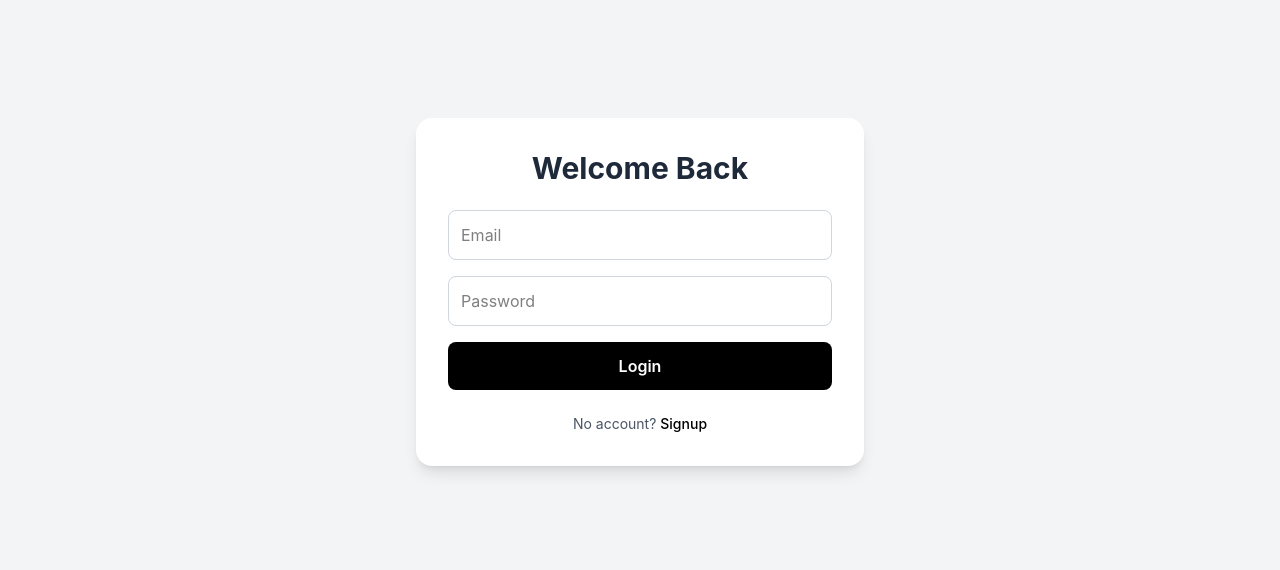
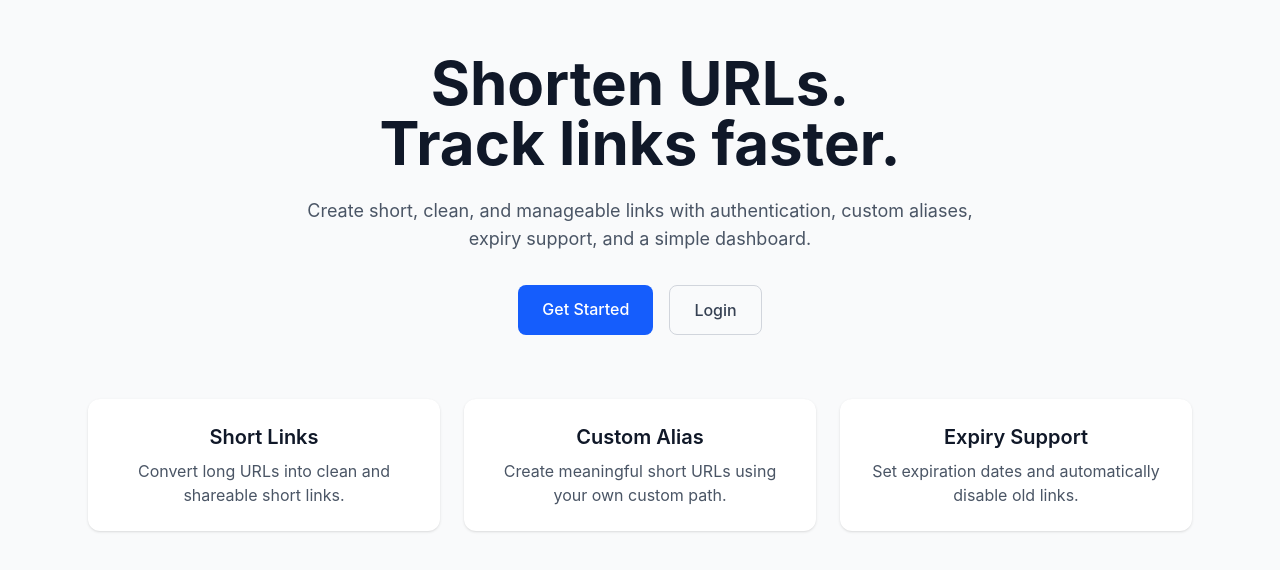
Before and after one commit to ar-rehman-work/url_shortner, a React (Vite) app in the folder frontend/: page / in a window 1280 px wide. Before the commit this address led to /login. Shown: the part 108-678 px from the top of the page. Built offline with nearby package versions, Linux system fonts and the light colour scheme.

Commit message:
Update the Authflow logic

```diff
--- a/frontend/src/App.jsx
+++ b/frontend/src/App.jsx
@@ -1,37 +1,22 @@
-import { Routes, Route, Navigate } from 'react-router-dom'
+import { Routes, Route } from 'react-router-dom'
 
 import Login from './pages/Login'
 import Signup from './pages/Signup'
 import Dashboard from './pages/Dashboard'
 
 import ProtectedRoute from './components/ProtectedRoute'
+import { appRoutes } from './routes/appRoutes'
 
 const App = () => {
   return (
     <Routes>
-      <Route
-        path='/'
-        element={<Navigate to='/dashboard' replace />}
-      />
-
-      <Route
-        path='/login'
-        element={<Login />}
-      />
-
-      <Route
-        path='/signup'
-        element={<Signup />}
-      />
-
-      <Route
-        path='/dashboard'
-        element={
-          <ProtectedRoute>
-            <Dashboard />
-          </ProtectedRoute>
-        }
-      />
+      {appRoutes.map(({ path, element }) => (
+        <Route
+          key={path}
+          path={path}
+          element={element}
+        />
+      ))}
     </Routes>
   )
 }
--- /dev/null
+++ b/frontend/src/components/RouteHandler.jsx
@@ -0,0 +1,50 @@
+import { Navigate, useLocation } from 'react-router-dom'
+
+import useAuth from '../hooks/useAuth'
+
+const DEFAULT_AUTHENTICATED_PATH = '/dashboard'
+const DEFAULT_UNAUTHENTICATED_PATH = '/login'
+
+const getRedirectPath = location => {
+  const from = location.state?.from
+
+  if (!from) {
+    return DEFAULT_AUTHENTICATED_PATH
+  }
+
+  return `${from.pathname}${from.search || ''}${from.hash || ''}`
+}
+
+const RouteHandler = ({
+  children,
+  isProtected = false,
+  mustNotBeProtected = false,
+  authenticatedRedirectTo,
+  unauthenticatedRedirectTo = DEFAULT_UNAUTHENTICATED_PATH
+}) => {
+  const location = useLocation()
+  const { isAuthenticated } = useAuth()
+
+  if (isProtected && !isAuthenticated) {
+    return (
+      <Navigate
+        to={unauthenticatedRedirectTo}
+        replace
+        state={{ from: location }}
+      />
+    )
+  }
+
+  if (mustNotBeProtected && isAuthenticated) {
+    return (
+      <Navigate
+        to={authenticatedRedirectTo || getRedirectPath(location)}
+        replace
+      />
+    )
+  }
+
+  return children
+}
+
+export default RouteHandler
--- /dev/null
+++ b/frontend/src/pages/Home.jsx
@@ -0,0 +1,67 @@
+import { Link } from 'react-router-dom'
+
+const Home = () => {
+  return (
+    <main className='min-h-screen bg-gray-50'>
+      <section className='mx-auto flex min-h-screen max-w-6xl flex-col items-center justify-center px-6 text-center'>
+        <h1 className='mb-6 text-4xl font-bold text-gray-900 md:text-6xl'>
+          Shorten URLs.
+          <br />
+          Track links faster.
+        </h1>
+
+        <p className='mb-8 max-w-2xl text-lg text-gray-600'>
+          Create short, clean, and manageable links with authentication,
+          custom aliases, expiry support, and a simple dashboard.
+        </p>
+
+        <div className='flex flex-col gap-4 sm:flex-row'>
+          <Link
+            to='/dashboard'
+            className='rounded-lg bg-blue-600 px-6 py-3 font-medium text-white transition hover:bg-blue-700'
+          >
+            Get Started
+          </Link>
+
+          <Link
+            to='/login'
+            className='rounded-lg border border-gray-300 px-6 py-3 font-medium text-gray-700 transition hover:bg-gray-100'
+          >
+            Login
+          </Link>
+        </div>
+
+        <div className='mt-16 grid w-full gap-6 md:grid-cols-3'>
+          <div className='rounded-xl bg-white p-6 shadow-sm'>
+            <h3 className='mb-2 text-xl font-semibold text-gray-900'>
+              Short Links
+            </h3>
+            <p className='text-gray-600'>
+              Convert long URLs into clean and shareable short links.
+            </p>
+          </div>
+
+          <div className='rounded-xl bg-white p-6 shadow-sm'>
+            <h3 className='mb-2 text-xl font-semibold text-gray-900'>
+              Custom Alias
+            </h3>
+            <p className='text-gray-600'>
+              Create meaningful short URLs using your own custom path.
+            </p>
+          </div>
+
+          <div className='rounded-xl bg-white p-6 shadow-sm'>
+            <h3 className='mb-2 text-xl font-semibold text-gray-900'>
+              Expiry Support
+            </h3>
+            <p className='text-gray-600'>
+              Set expiration dates and automatically disable old links.
+            </p>
+          </div>
+        </div>
+      </section>
+    </main>
+  )
+}
+
+export default Home
--- a/frontend/src/pages/Login.jsx
+++ b/frontend/src/pages/Login.jsx
@@ -1,19 +1,18 @@
 import { useState } from 'react'
-import { Link, useNavigate } from 'react-router-dom'
+import { Link, useNavigate, useLocation } from 'react-router-dom'
 
 import { loginUser } from '../api/urls'
 import useAuth from '../hooks/useAuth'
 
 const Login = () => {
   const navigate = useNavigate()
+  const location = useLocation()
   const { login } = useAuth()
-
+  const [error, setError] = useState('')
   const [formData, setFormData] = useState({
     email: '',
     password: ''
   })
-
-  const [error, setError] = useState('')
 
   const handleChange = event => {
     setFormData({
@@ -30,7 +29,7 @@ const Login = () => {
       const data = await loginUser(formData)
 
       login(data)
-      navigate('/dashboard')
+      navigate(location.state?.from?.pathname || '/dashboard', { replace: true })
     } catch (error) {
       setError(
         error.response?.data?.error ||
@@ -40,48 +39,48 @@ const Login = () => {
   }
 
   return (
-    <div className="h-screen flex items-center justify-center bg-gray-100">
-      <div className="w-full max-w-md bg-white p-8 rounded-2xl shadow-lg">
+    <div className='h-screen flex items-center justify-center bg-gray-100'>
+      <div className='w-full max-w-md bg-white p-8 rounded-2xl shadow-lg'>
 
-        <h2 className="text-3xl font-bold text-center text-gray-800 mb-6">
+        <h2 className='text-3xl font-bold text-center text-gray-800 mb-6'>
           Welcome Back
         </h2>
 
         {error && (
-          <div className="bg-red-50 text-red-600 text-sm p-3 rounded mb-4 border border-red-200">
+          <div className='bg-red-50 text-red-600 text-sm p-3 rounded mb-4 border border-red-200'>
             {error}
           </div>
         )}
 
-        <form onSubmit={handleSubmit} className="space-y-4">
+        <form onSubmit={handleSubmit} className='space-y-4'>
 
           <input
-            name="email"
-            placeholder="Email"
-            className="w-full border border-gray-300 p-3 rounded-lg focus:outline-none focus:ring-2 focus:ring-black"
+            name='email'
+            placeholder='Email'
+            className='w-full border border-gray-300 p-3 rounded-lg focus:outline-none focus:ring-2 focus:ring-black'
             onChange={handleChange}
           />
 
           <input
-            name="password"
-            type="password"
-            placeholder="Password"
-            className="w-full border border-gray-300 p-3 rounded-lg focus:outline-none focus:ring-2 focus:ring-black"
+            name='password'
+            type='password'
+            placeholder='Password'
+            className='w-full border border-gray-300 p-3 rounded-lg focus:outline-none focus:ring-2 focus:ring-black'
             onChange={handleChange}
           />
 
           <button
-            type="submit"
-            className="w-full bg-black text-white py-3 rounded-lg font-semibold hover:bg-gray-800 transition"
+            type='submit'
+            className='w-full bg-black text-white py-3 rounded-lg font-semibold hover:bg-gray-800 transition'
           >
             Login
           </button>
 
         </form>
 
-        <p className="text-sm text-center mt-6 text-gray-600">
+        <p className='text-sm text-center mt-6 text-gray-600'>
           No account?{' '}
-          <Link to="/signup" className="text-black font-medium hover:underline">
+          <Link to='/signup' className='text-black font-medium hover:underline'>
             Signup
           </Link>
         </p>
--- a/frontend/src/pages/Signup.jsx
+++ b/frontend/src/pages/Signup.jsx
@@ -6,14 +6,12 @@ import useAuth from '../hooks/useAuth'
 
 const Signup = () => {
   const navigate = useNavigate()
-
+  const [errors, setErrors] = useState([])
   const [formData, setFormData] = useState({
     name: '',
     email: '',
     password: ''
   })
-
-  const [errors, setErrors] = useState([])
 
   const handleChange = event => {
     setFormData({
@@ -28,7 +26,7 @@ const Signup = () => {
     setErrors([])
 
     try {
-      const data = await signup(formData)
+      await signup(formData)
 
       navigate('/login')
     } catch (error) {
@@ -39,17 +37,17 @@ const Signup = () => {
   }
 
   return (
-    <div className="h-screen flex items-center justify-center bg-gray-100">
+    <div className='h-screen flex items-center justify-center bg-gray-100'>
 
-      <div className="w-full max-w-md bg-white p-8 rounded-2xl shadow-lg">
+      <div className='w-full max-w-md bg-white p-8 rounded-2xl shadow-lg'>
 
-        <h2 className="text-3xl font-bold text-center text-gray-800 mb-6">
+        <h2 className='text-3xl font-bold text-center text-gray-800 mb-6'>
           Create Account
         </h2>
 
         {errors.length > 0 && (
-          <div className="bg-red-50 border border-red-200 text-red-600 text-sm p-3 rounded mb-4">
-            <ul className="list-disc ml-5">
+          <div className='bg-red-50 border border-red-200 text-red-600 text-sm p-3 rounded mb-4'>
+            <ul className='list-disc ml-5'>
               {errors.map((err, index) => (
                 <li key={index}>{err}</li>
               ))}
@@ -57,42 +55,42 @@ const Signup = () => {
           </div>
         )}
 
-        <form onSubmit={handleSubmit} className="space-y-4">
+        <form onSubmit={handleSubmit} className='space-y-4'>
 
           <input
-            name="name"
-            placeholder="Name"
-            className="w-full border border-gray-300 p-3 rounded-lg focus:outline-none focus:ring-2 focus:ring-black"
+            name='name'
+            placeholder='Name'
+            className='w-full border border-gray-300 p-3 rounded-lg focus:outline-none focus:ring-2 focus:ring-black'
             onChange={handleChange}
           />
 
           <input
-            name="email"
-            placeholder="Email"
-            className="w-full border border-gray-300 p-3 rounded-lg focus:outline-none focus:ring-2 focus:ring-black"
+            name='email'
+            placeholder='Email'
+            className='w-full border border-gray-300 p-3 rounded-lg focus:outline-none focus:ring-2 focus:ring-black'
             onChange={handleChange}
           />
 
           <input
-            name="password"
-            type="password"
-            placeholder="Password"
-            className="w-full border border-gray-300 p-3 rounded-lg focus:outline-none focus:ring-2 focus:ring-black"
+            name='password'
+            type='password'
+            placeholder='Password'
+            className='w-full border border-gray-300 p-3 rounded-lg focus:outline-none focus:ring-2 focus:ring-black'
             onChange={handleChange}
           />
 
           <button
-            type="submit"
-            className="w-full bg-black text-white py-3 rounded-lg font-semibold hover:bg-gray-800 transition"
+            type='submit'
+            className='w-full bg-black text-white py-3 rounded-lg font-semibold hover:bg-gray-800 transition'
           >
             Signup
           </button>
 
         </form>
 
-        <p className="text-sm text-center mt-6 text-gray-600">
+        <p className='text-sm text-center mt-6 text-gray-600'>
           Already have an account?{' '}
-          <Link to="/login" className="text-black font-medium hover:underline">
+          <Link to='/login' className='text-black font-medium hover:underline'>
             Login
           </Link>
         </p>
--- /dev/null
+++ b/frontend/src/routes/appRoutes.jsx
@@ -0,0 +1,49 @@
+import { Navigate } from 'react-router-dom'
+
+import RouteHandler from '../components/RouteHandler'
+import Dashboard from '../pages/Dashboard'
+import Login from '../pages/Login'
+import Signup from '../pages/Signup'
+import Home from '../pages/Home'
+
+export const nonProtectedRoutes = [
+  {
+    path: '/',
+    element: <Home />
+  }
+]
+
+export const protectedRoutes = [
+  {
+    path: '/dashboard',
+    element: <Dashboard />
+  }
+]
+
+export const mustNotProtectedRoutes = [
+  {
+    path: '/login',
+    element: <Login />
+  },
+  {
+    path: '/signup',
+    element: <Signup />
+  }
+]
+
+const buildRoutes = (routes, routeHandlerProps = {}) => {
+  return routes.map(({ element, ...route }) => ({
+    ...route,
+    element: (
+      <RouteHandler {...routeHandlerProps}>
+        {element}
+      </RouteHandler>
+    )
+  }))
+}
+
+export const appRoutes = [
+  ...buildRoutes(nonProtectedRoutes),
+  ...buildRoutes(protectedRoutes, { isProtected: true }),
+  ...buildRoutes(mustNotProtectedRoutes, { mustNotBeProtected: true })
+]
```
Also changed, not shown: frontend/src/components/ProtectedRoute.jsx (deleted, +0 -14 lines), frontend/src/context/AuthContext.jsx (+27 -33 lines).
